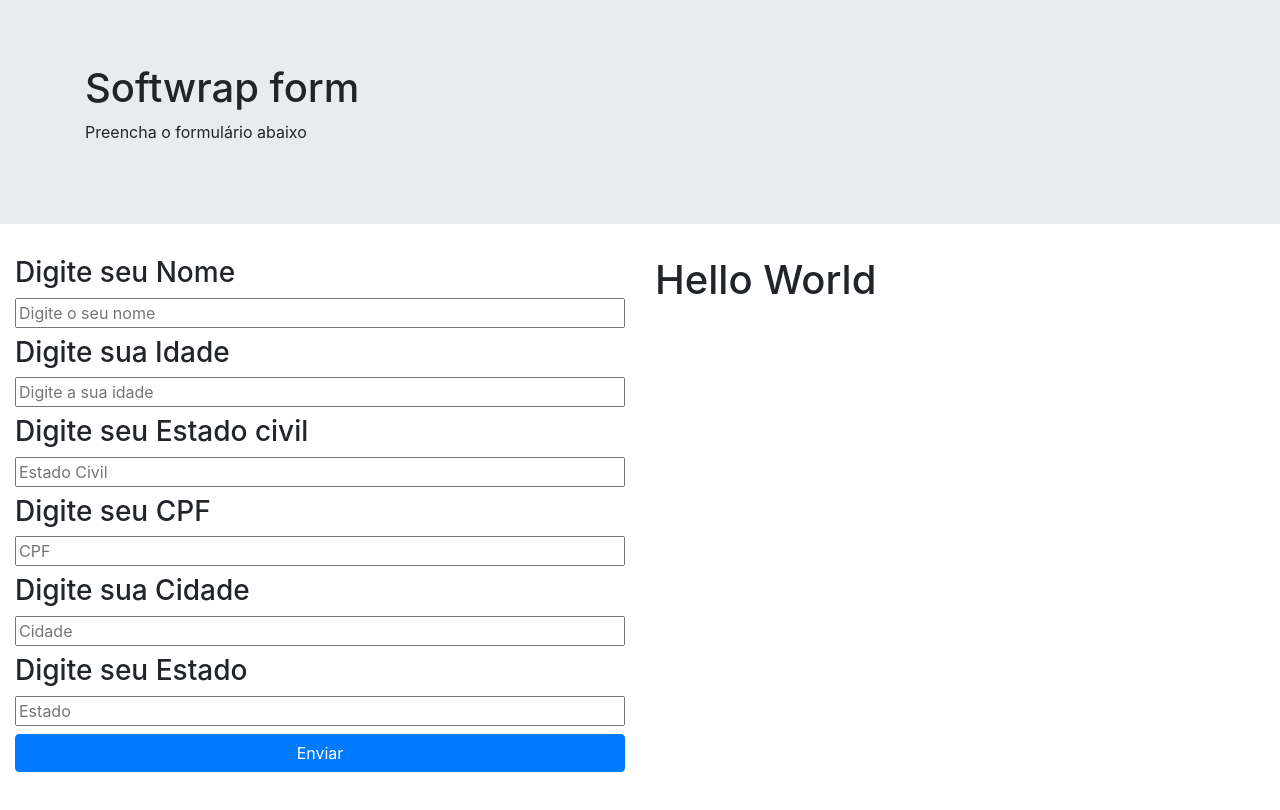
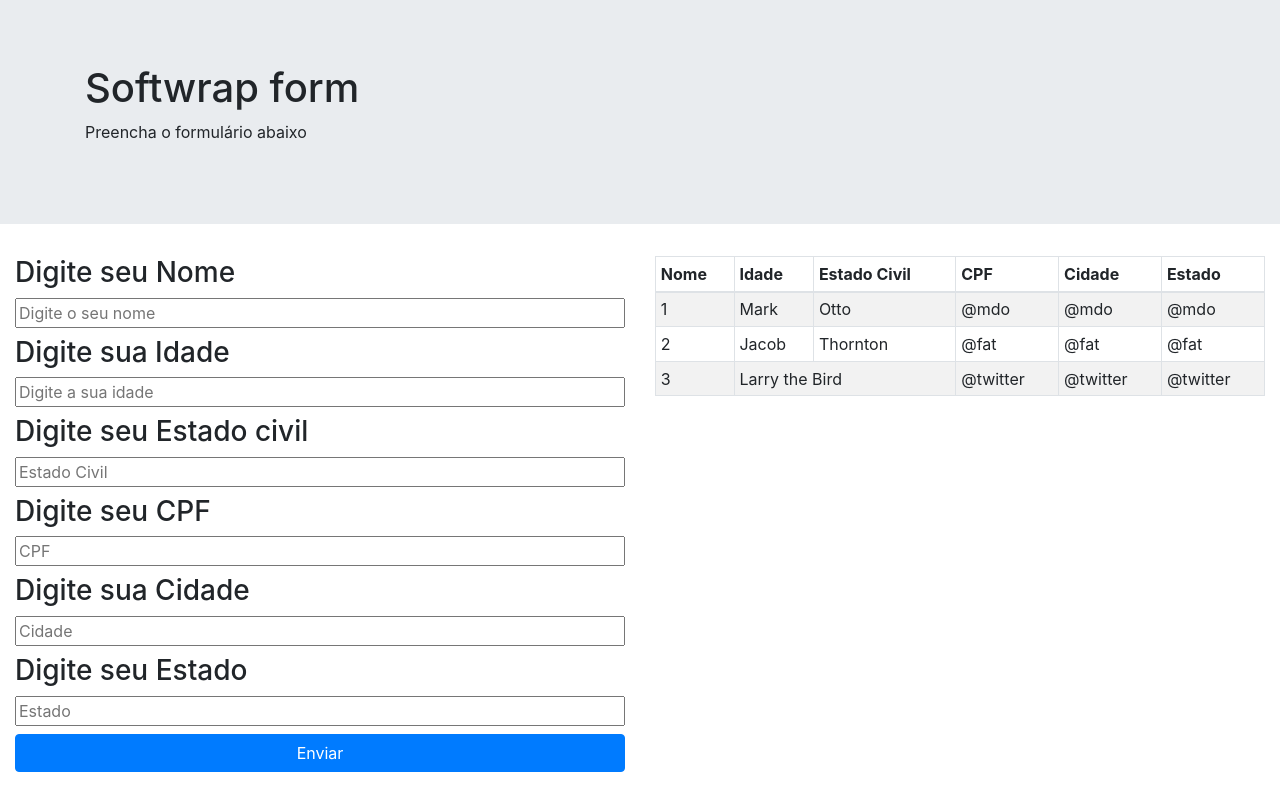
Before and after one commit to JordaoViktor/SoftwrapTest, a React (Create React App) app: page / in a window 1280 px wide. Shown: the top 810 px of the page. Built offline with nearby package versions, Linux system fonts and the light colour scheme; no server answers; the database is empty.

Commit message:
Now i Made the table and the connection for to beggin to add data in this table

```diff
--- a/src/Pages/Main/index.jsx
+++ b/src/Pages/Main/index.jsx
@@ -6,10 +6,17 @@ import { SplitScreen } from './styled'
 
 import Contact from '../../components/Contact'
 import ContactForm from '../../components/ContactForm'
+import firebaseDb from '../../firebase'
 
 function Home() {
   const addOrEdit = object => {
-
+      firebaseDb.child('contacts').push(
+        object,
+        err => {
+          if(err)
+          console.log(err)
+        }
+      )
   }
   return (
     <>
--- a/src/components/Contact/index.jsx
+++ b/src/components/Contact/index.jsx
@@ -1,14 +1,59 @@
-import React from 'react';
+import React, { useEffect, useState } from 'react';
 import { } from 'styled-components';
-import { } from 'react-bootstrap';
+import Table from 'react-bootstrap/Table';
+import firebaseDb from '../../firebase'
 
 function Contact() {
+    const [ contactObjects, setContactObjects] = useState({})
 
-
+    useEffect(()=>{
+        firebaseDb.child('contacts').on('value', snapshot => {
+            if(snapshot.val() != null)
+            setContactObjects({
+                ...snapshot.val()
+            })
+        })
+    },[])
 
     return (
         <div>
-            <h1>Hello World</h1>
+            <Table striped bordered hover size="sm">
+            <thead>
+                <tr>
+                <th>Nome</th>
+                <th>Idade</th>
+                <th>Estado Civil</th>
+                <th>CPF</th>
+                <th>Cidade</th>
+                <th>Estado</th>
+                </tr>
+            </thead>
+            <tbody>
+                <tr>
+                <td>1</td>
+                <td>Mark</td>
+                <td>Otto</td>
+                <td>@mdo</td>
+                <td>@mdo</td>
+                <td>@mdo</td>
+                </tr>
+                <tr>
+                <td>2</td>
+                <td>Jacob</td>
+                <td>Thornton</td>
+                <td>@fat</td>
+                <td>@fat</td>
+                <td>@fat</td>
+                </tr>
+                <tr>
+                <td>3</td>
+                <td colSpan="2">Larry the Bird</td>
+                <td>@twitter</td>
+                <td>@twitter</td>
+                <td>@twitter</td>
+                </tr>
+            </tbody>
+            </Table>
         </div>
     )
 }
--- a/src/components/ContactForm/index.jsx
+++ b/src/components/ContactForm/index.jsx
@@ -33,7 +33,7 @@ function ContactForm (props) {
 
     const handleFormSubmit = e => {
         e.preventDefault();
-        props.addOrEdith(name, age, maritalStatus, cpf, city, state)
+        props.addOrEdit({name, age, maritalStatus, cpf, city, state})
     }
 
     return(
--- a/src/firebase.js
+++ b/src/firebase.js
@@ -11,4 +11,6 @@ const firebaseConfig = {
     measurementId: "G-RVQNWZEMNK"
 };
 
-firebase.initializeApp(firebaseConfig)
+let fireDb = firebase.initializeApp(firebaseConfig)
+
+export default fireDb.database().ref()
```
